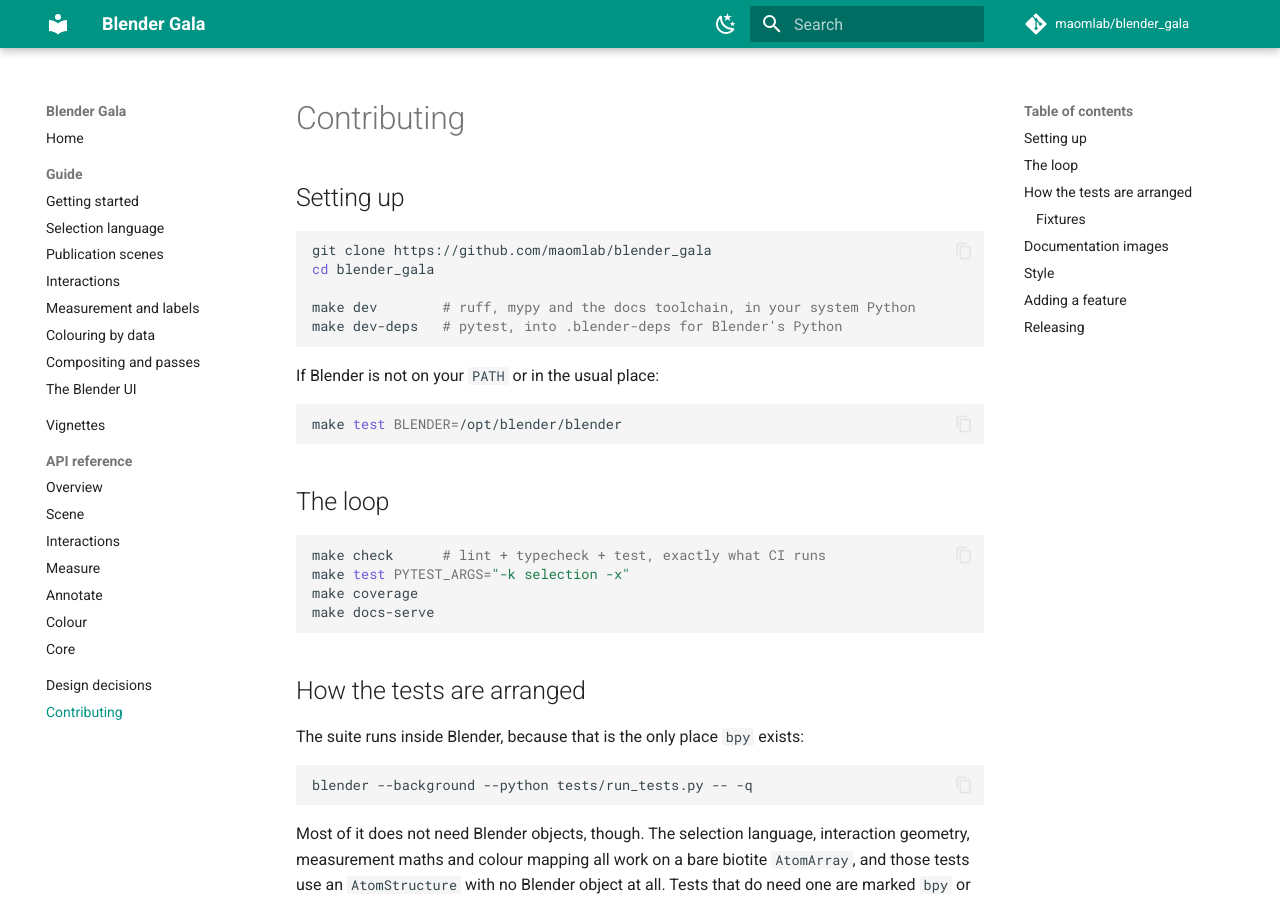
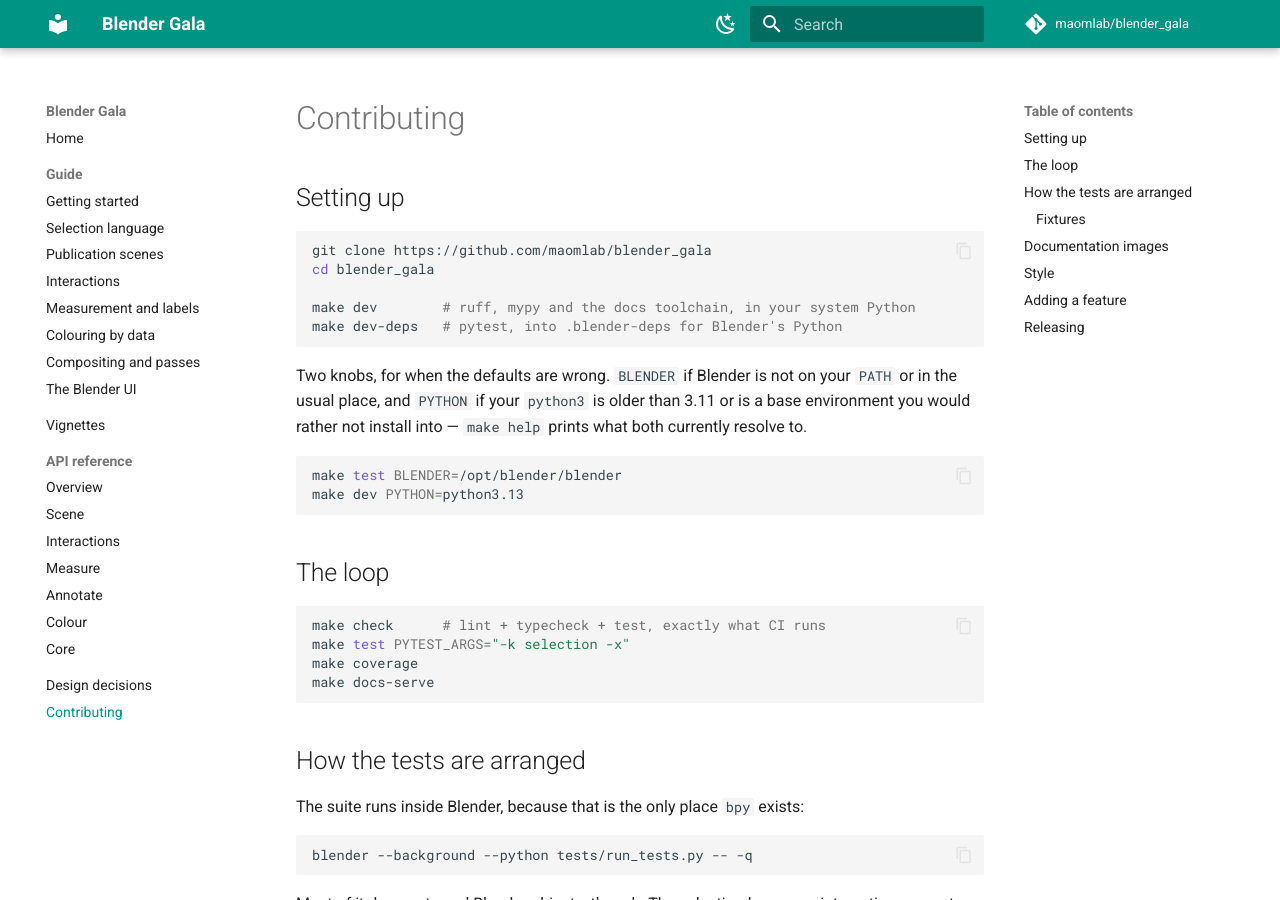
Before and after one commit to maomlab/blender_gala, an MkDocs documentation site: the page built from docs/contributing.md, in a window 1280 px wide and 900 px high. Built offline with MkDocs 1.6.1 and Material for MkDocs 9.7.7, drawn with Linux system fonts in a browser that asks for light colours; comment, search, counter and statistics services are not loaded.

Commit message:
Stop make from depending on a Python it may not have
Every invocation, `make help` included, read the version with tomllib, which
needs Python 3.11. On a machine whose `python3` is older that printed a
traceback before the actual target ran and left the version blank. A line of
sed reads the same field and cannot fail.

The rest of the file assumed one `python3` that has everything. Give it a
PYTHON variable instead, defaulting to `python3` and overridable, and check
it: `make dev` now says which interpreter is too old and what to set, rather
than failing inside pip on `requires-python`. mkdocs runs as a module of that
same interpreter so it is the one `make dev` installed into, and says so when
it is missing instead of "make: mkdocs: No such file or directory".

Also brought up to date with what the repository now generates:

* `make vignettes` globs the numbered scripts, so it stops running the
  `_common.py` helper module as if it were a vignette.
* `make clean` removes docs/images/passes, the multilayer EXRs vignette 5
  writes beside the figures.
* pillow and numpy are declared in the dev extra: scripts/capture_ui.py has
  needed them since the panel screenshots landed, and nothing said so.

Co-Authored-By: Claude Opus 5 (1M context) <noreply@anthropic.com>

````diff
--- a/docs/contributing.md
+++ b/docs/contributing.md
@@ -10,10 +10,14 @@ make dev        # ruff, mypy and the docs toolchain, in your system Python
 make dev-deps   # pytest, into .blender-deps for Blender's Python
 ```
 
-If Blender is not on your `PATH` or in the usual place:
+Two knobs, for when the defaults are wrong. `BLENDER` if Blender is not on your
+`PATH` or in the usual place, and `PYTHON` if your `python3` is older than 3.11
+or is a base environment you would rather not install into — `make help` prints
+what both currently resolve to.
 
 ```bash
 make test BLENDER=/opt/blender/blender
+make dev PYTHON=python3.13
 ```
 
 ## The loop
--- a/pyproject.toml
+++ b/pyproject.toml
@@ -25,6 +25,9 @@ dev = [
     "ruff>=0.6",
     "mypy>=1.11",
     "fake-bpy-module>=20240604",
+    # scripts/capture_ui.py crops the panel screenshots outside Blender.
+    "pillow>=10.0",
+    "numpy>=1.24",
 ]
 docs = [
     "mkdocs>=1.6",
````
Also changed, not shown: 1 other file.
